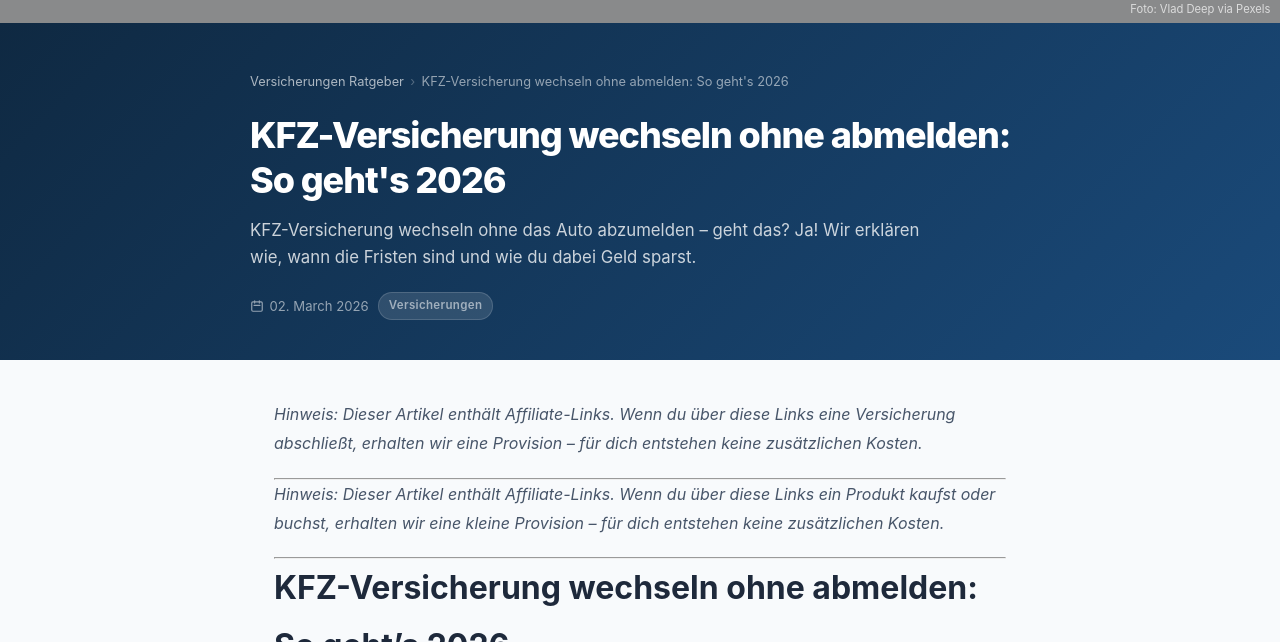
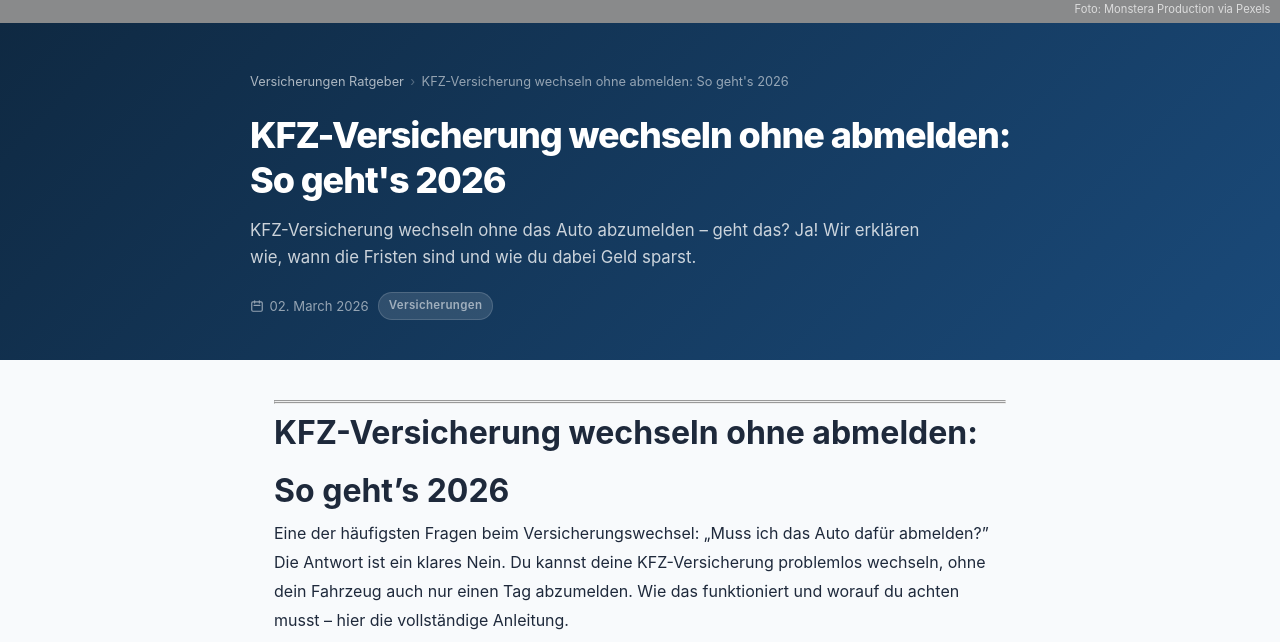
Before and after one commit to deraneckaerial/versicherungen-ratgeber, a Jekyll site: the page built from _posts/2026-03-02-kfz-versicherung-wechseln-ohne-abmelden.md, in a window 1280 px wide and 900 px high, scrolled down 228 px, cut to the strip 258-900 px from the top of the window. Built offline with Jekyll 4.4.1, drawn with Linux system fonts in a browser that asks for light colours.

Commit message:
Add SEO article: 2026-03-02-kfz-versicherung-wechseln-ohne-abmelden.md

```diff
--- a/_posts/2026-03-02-kfz-versicherung-wechseln-ohne-abmelden.md
+++ b/_posts/2026-03-02-kfz-versicherung-wechseln-ohne-abmelden.md
@@ -8,17 +8,13 @@
 keyword: "kfz-versicherung wechseln ohne abmelden"
 affiliate_program: "awin_verivox_versicherung"
 word_count: 1580
-image: "https://images.pexels.com/photos/10341357/pexels-photo-10341357.jpeg?auto=compress&cs=tinysrgb&dpr=2&h=650&w=940"
-image_alt: "Close-up image of an insurance policy with a magnifying glass, money, and toy car."
-image_credit: "Vlad Deep via Pexels"
+image: "https://images.pexels.com/photos/5849574/pexels-photo-5849574.jpeg?auto=compress&cs=tinysrgb&dpr=2&h=650&w=940"
+image_alt: "Cutout paper composition with house in handful showing concept of buying private apartment against blue background"
+image_credit: "Monstera Production via Pexels"
 ---
-
-*Hinweis: Dieser Artikel enthält Affiliate-Links. Wenn du über diese Links eine Versicherung abschließt, erhalten wir eine Provision – für dich entstehen keine zusätzlichen Kosten.*
 
 ---
 
-
-*Hinweis: Dieser Artikel enthält Affiliate-Links. Wenn du über diese Links ein Produkt kaufst oder buchst, erhalten wir eine kleine Provision – für dich entstehen keine zusätzlichen Kosten.*
 
 ---
 
```
